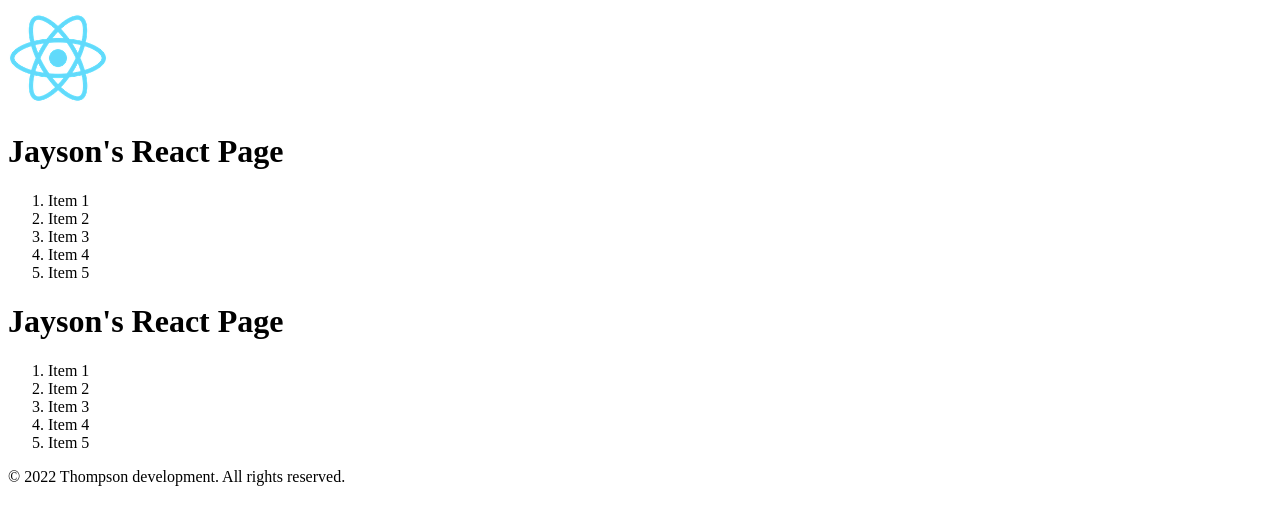
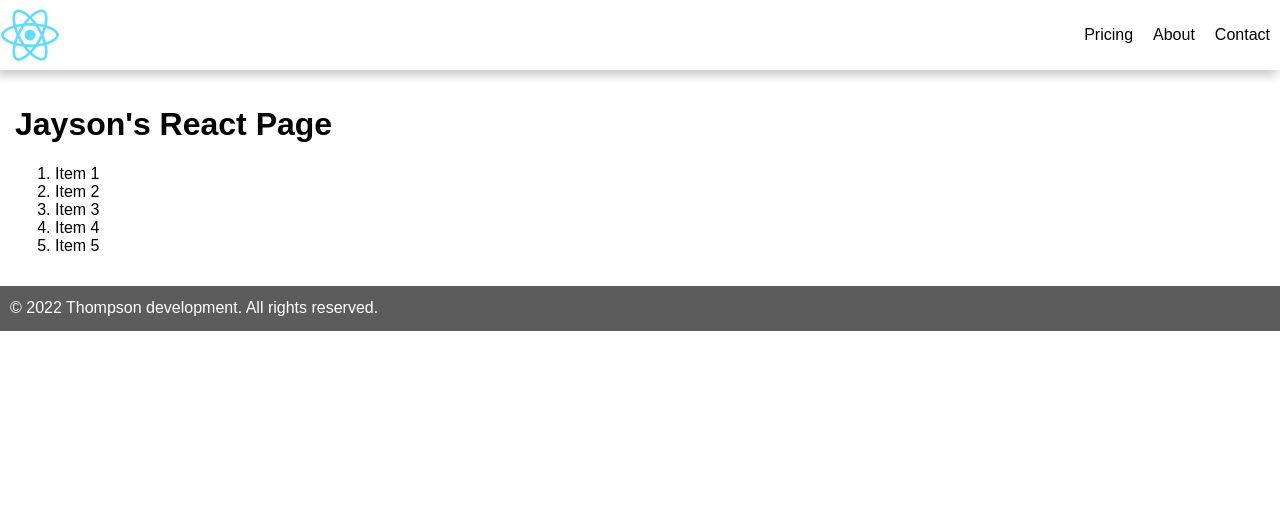
Before and after one commit to JaysonThompson/static-page, a React (Create React App) app: page / in a window 1280 px wide. Shown: the top 524 px of the page. Built offline with nearby package versions, Linux system fonts and the light colour scheme.

Commit message:
create components and minimal styling.

```diff
--- a/src/components/Footer.jsx
+++ b/src/components/Footer/Footer.jsx
@@ -3,7 +3,7 @@
 const Footer = () => {
   return (
     <>
-      <footer>
+      <footer className="footer">
         <p>&copy; 2022 Thompson development. All rights reserved.</p>
       </footer>
     </>
--- /dev/null
+++ b/src/components/Footer/styles.css
@@ -0,0 +1,8 @@
+.footer {
+  background-color: #5c5c5c;
+  color: #fff;
+  height: 45px;
+  display: flex;
+  align-items: center;
+  padding: 0 0 0 10px;
+}
--- a/src/components/Header.jsx
+++ b/src/components/Header/Header.jsx
@@ -3,21 +3,18 @@
 const Header = () => {
   return (
     <>
-      <nav>
+      <nav className="nav">
         <img
+          className="nav-logo"
           src={process.env.PUBLIC_URL + '/logo192.png'}
           alt="React Logo"
-          width="100px"
         />
+        <ul className="nav-items">
+          <li>Pricing</li>
+          <li>About</li>
+          <li>Contact</li>
+        </ul>
       </nav>
-      <h1>Jayson's React Page</h1>
-      <ol>
-        <li>Item 1</li>
-        <li>Item 2</li>
-        <li>Item 3</li>
-        <li>Item 4</li>
-        <li>Item 5</li>
-      </ol>
     </>
   )
 }
--- /dev/null
+++ b/src/components/Header/styles.css
@@ -0,0 +1,20 @@
+.nav {
+  display: flex;
+  align-items: center;
+  justify-content: space-between;
+  box-shadow: -3px 5px 10px #c5c5c5;
+}
+
+.nav-logo {
+  width: 60px;
+}
+
+.nav-items {
+  list-style: none;
+  display: flex;
+  justify-content: space-around;
+}
+
+.nav-items > li {
+  padding: 10px;
+}
--- a/src/components/MainContent.jsx
+++ b/src/components/MainContent/MainContent.jsx
@@ -2,7 +2,7 @@
 
 const MainContent = () => {
   return (
-    <>
+    <div className="main-content">
       <h1>Jayson's React Page</h1>
       <ol>
         <li>Item 1</li>
@@ -11,7 +11,7 @@
         <li>Item 4</li>
         <li>Item 5</li>
       </ol>
-    </>
+    </div>
   )
 }
 export default MainContent
--- /dev/null
+++ b/src/components/MainContent/styles.css
@@ -0,0 +1,3 @@
+.main-content {
+  padding: 15px;
+}
--- /dev/null
+++ b/src/style.css
@@ -0,0 +1,8 @@
+@import './components/Footer/styles.css';
+@import './components/Header/styles.css';
+@import './components/MainContent/styles.css';
+
+body {
+  margin: 0;
+  font-family: Arial, Helvetica, sans-serif;
+}
```
Also changed, not shown: src/App.js (+5 -3 lines).
